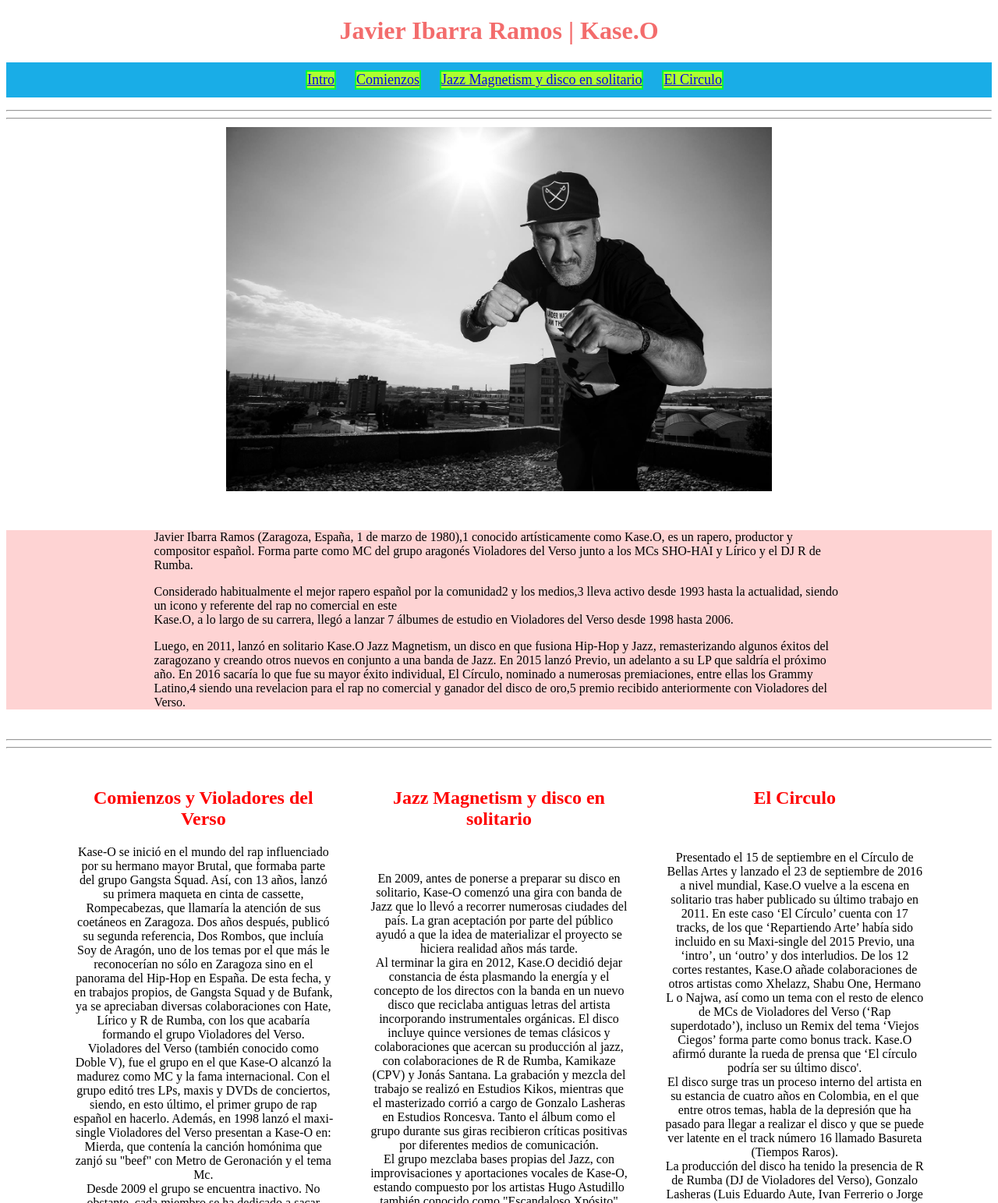
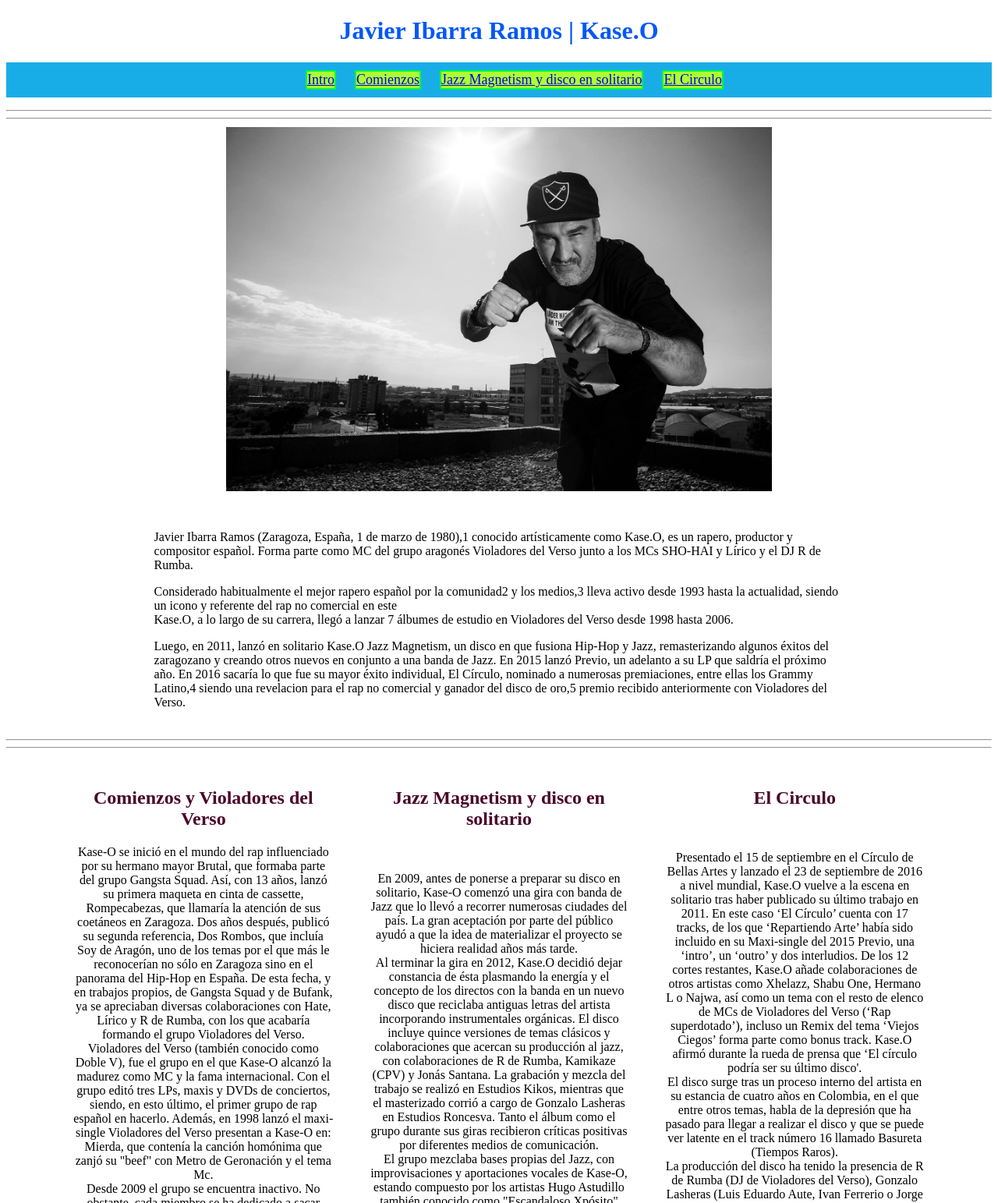
Before and after one commit to vixu92/HTML, a plain HTML site: page 02Practica2/index.html in a window 1280 px wide. Shown: the top 1543 px of the page at 78% size. Drawn offline with Linux system fonts and the light colour scheme.

Commit message:
columnas

```diff
--- a/02Practica2/style/style.css
+++ b/02Practica2/style/style.css
@@ -1,11 +1,11 @@
 h1{
     text-align: center;
-    color: rgb(243, 108, 108);
+    color: rgb(3, 88, 245);
 
 }
 h2{
     text-align: center;
-    color: red;
+    color: rgb(73, 4, 42);
 
 }
 ul{
@@ -43,7 +43,6 @@ img{
     padding-left: 15%;
     padding-right: 15%;
     margin-bottom: 3%;
-    background-color: rgba(247, 20, 20, 0.185);
 }
 
 .parrafo1{
```
